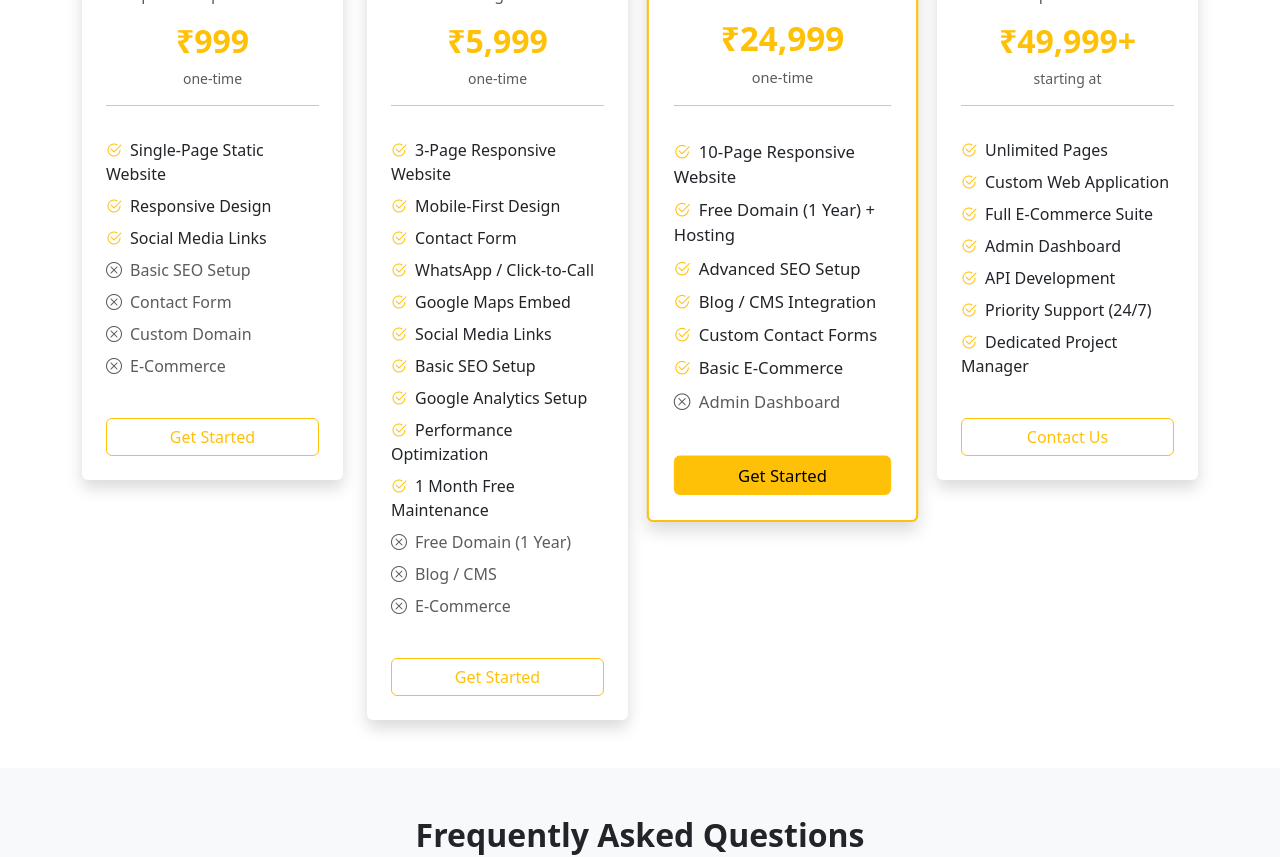
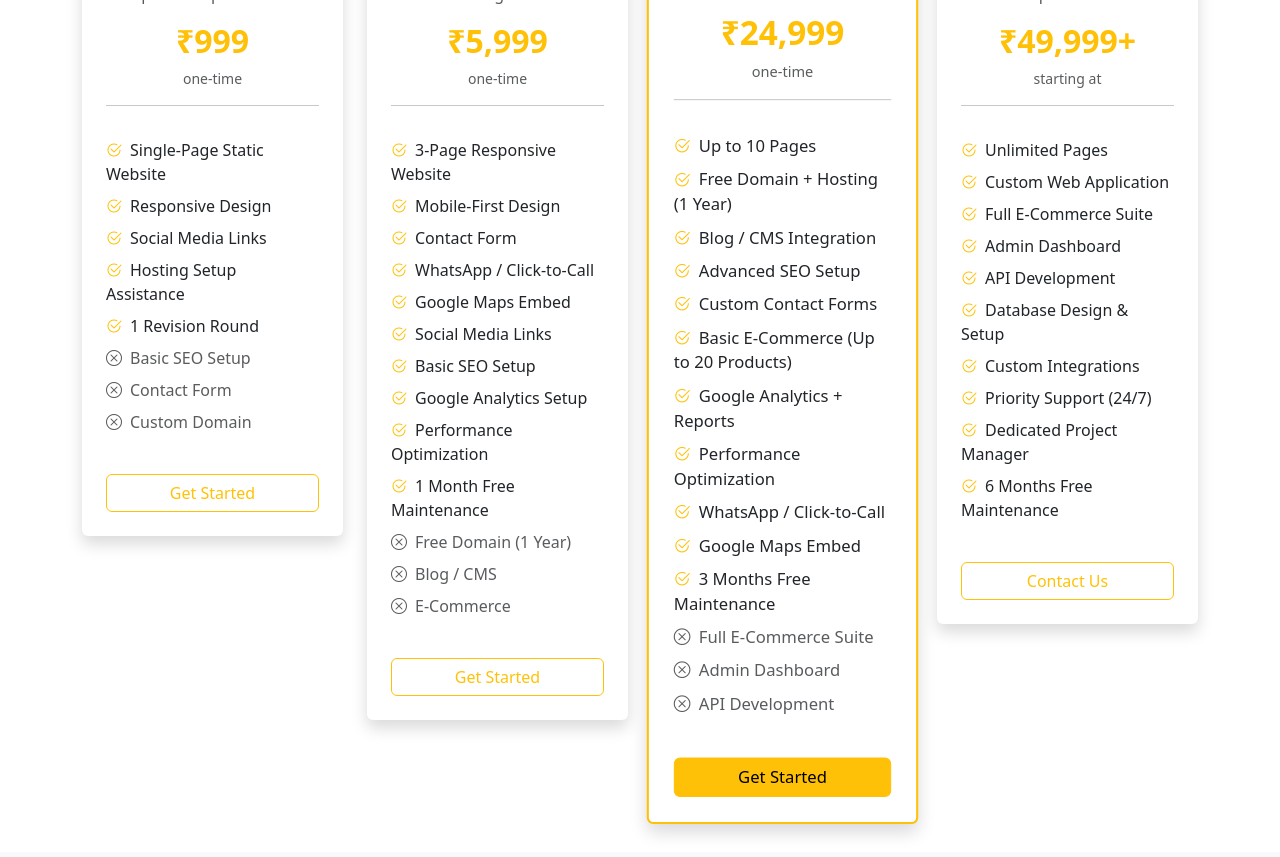
Before and after one commit to mangeshghodke/portfolio, a React (Vite) app: page /portfolio/pricing in a window 1280 px wide. Shown: the part 620-1477 px from the top of the page. Built offline with nearby package versions, Linux system fonts and the light colour scheme.

Commit message:
Revamp all pricing plans with detailed features

```diff
--- a/src/pages/Pricing.jsx
+++ b/src/pages/Pricing.jsx
@@ -14,10 +14,11 @@ const plans = [
       { text: 'Single-Page Static Website', included: true },
       { text: 'Responsive Design', included: true },
       { text: 'Social Media Links', included: true },
+      { text: 'Hosting Setup Assistance', included: true },
+      { text: '1 Revision Round', included: true },
       { text: 'Basic SEO Setup', included: false },
       { text: 'Contact Form', included: false },
       { text: 'Custom Domain', included: false },
-      { text: 'E-Commerce', included: false },
     ],
   },
   {
@@ -51,13 +52,20 @@ const plans = [
     desc: 'Ideal for growing companies & startups',
     popular: true,
     features: [
-      { text: '10-Page Responsive Website', included: true },
-      { text: 'Free Domain (1 Year) + Hosting', included: true },
+      { text: 'Up to 10 Pages', included: true },
+      { text: 'Free Domain + Hosting (1 Year)', included: true },
+      { text: 'Blog / CMS Integration', included: true },
       { text: 'Advanced SEO Setup', included: true },
-      { text: 'Blog / CMS Integration', included: true },
       { text: 'Custom Contact Forms', included: true },
-      { text: 'Basic E-Commerce', included: true },
+      { text: 'Basic E-Commerce (Up to 20 Products)', included: true },
+      { text: 'Google Analytics + Reports', included: true },
+      { text: 'Performance Optimization', included: true },
+      { text: 'WhatsApp / Click-to-Call', included: true },
+      { text: 'Google Maps Embed', included: true },
+      { text: '3 Months Free Maintenance', included: true },
+      { text: 'Full E-Commerce Suite', included: false },
       { text: 'Admin Dashboard', included: false },
+      { text: 'API Development', included: false },
     ],
   },
   {
@@ -73,8 +81,11 @@ const plans = [
       { text: 'Full E-Commerce Suite', included: true },
       { text: 'Admin Dashboard', included: true },
       { text: 'API Development', included: true },
+      { text: 'Database Design & Setup', included: true },
+      { text: 'Custom Integrations', included: true },
       { text: 'Priority Support (24/7)', included: true },
       { text: 'Dedicated Project Manager', included: true },
+      { text: '6 Months Free Maintenance', included: true },
     ],
   },
 ];
@@ -82,15 +93,15 @@ const plans = [
 const faqs = [
   {
     q: 'How long does a typical project take?',
-    a: 'A standard 5-page website takes 1-2 weeks. More complex projects like e-commerce or web apps range from 3-8 weeks depending on requirements.',
+    a: 'A single-page Basic site is ready in 3-5 days. A 3-page Starter site takes about 1 week. Business and Enterprise projects range from 2-8 weeks depending on complexity.',
   },
   {
     q: 'Do you provide hosting and domain?',
-    a: 'Yes, the Business and Enterprise plans include hosting and domain. For the Starter plan, I can recommend affordable providers and help you set up.',
+    a: 'Hosting and domain are included for the first year in the Business plan. For Basic and Starter, I recommend affordable providers and can handle the setup for you.',
   },
   {
     q: 'Can I update the website myself after launch?',
-    a: 'Absolutely. I build websites with easy-to-use CMS options so you can update content without any technical knowledge.',
+    a: 'The Business and Enterprise plans include a CMS so you can update content without coding knowledge. Basic and Starter sites can be updated by me during the maintenance period.',
   },
   {
     q: 'What payment methods do you accept?',
```
